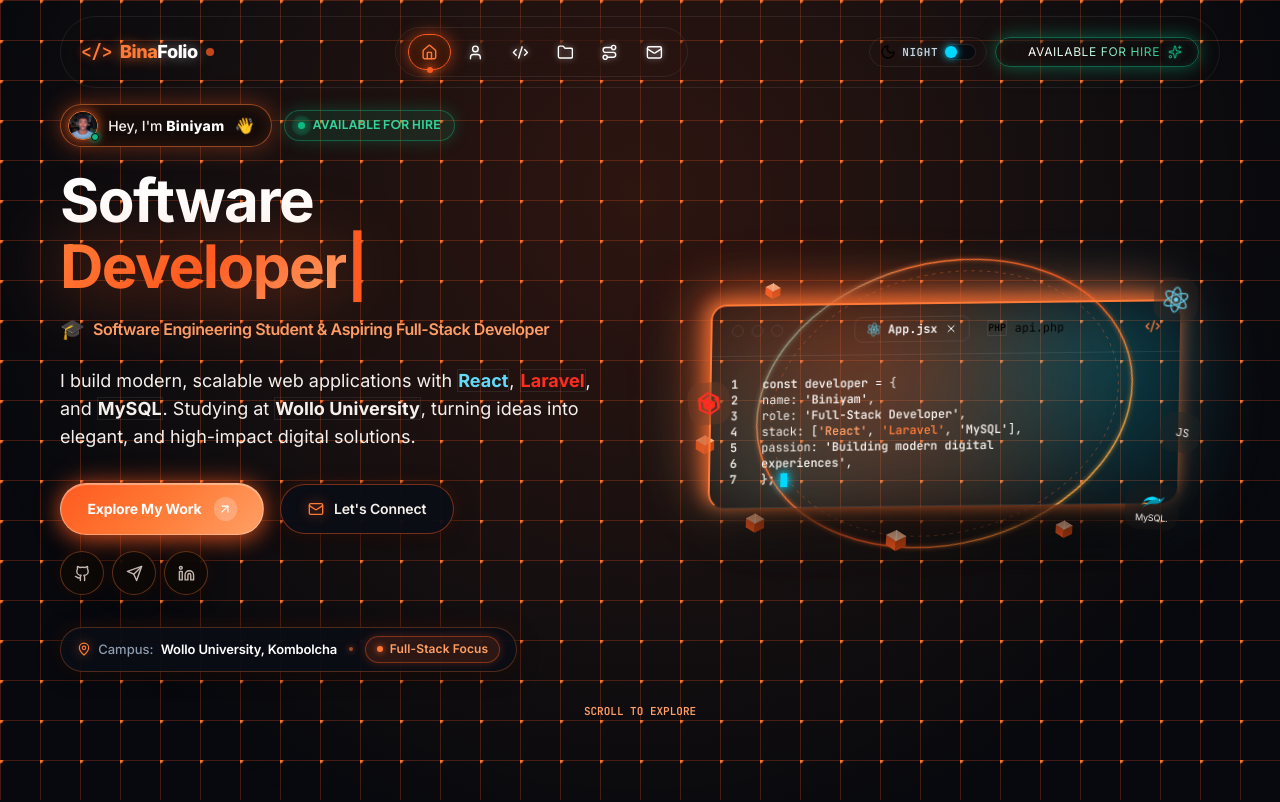
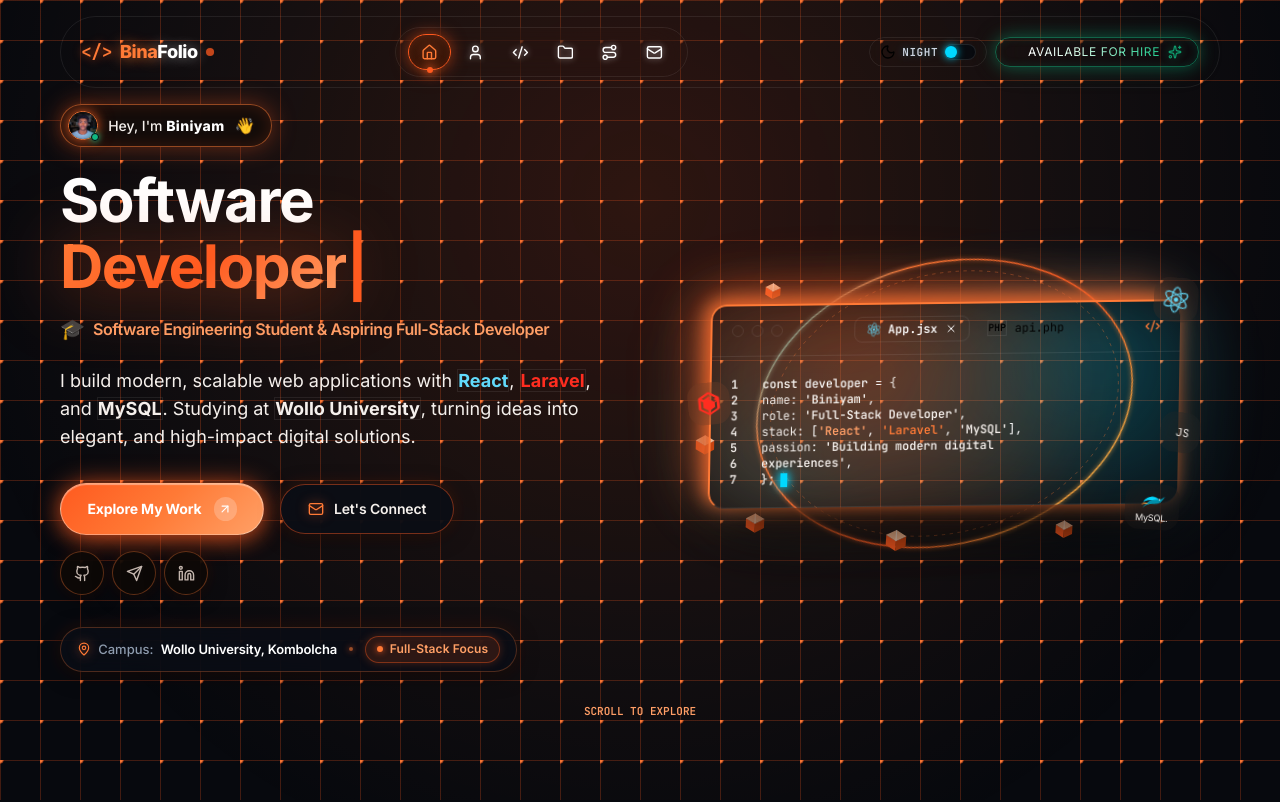
Before and after one commit to biniyam-rgb/Binafolio, a React (Vite) app: page / in a window 1280 px wide. Shown: the top 802 px of the page. Built offline with nearby package versions, Linux system fonts and the light colour scheme.

Commit message:
changing ready for  to avaliable

```diff
--- a/src/components/Hero.jsx
+++ b/src/components/Hero.jsx
@@ -113,7 +113,7 @@ export const Hero = ({
               ========================================================================= */}
           <div className="hero-col-left flex flex-col items-start text-left z-20">
 
-            {/* 1. Luminous badge with Biniyam's avatar photo icon & Available for Hire status */}
+            {/* 1. Luminous badge with Biniyam's avatar photo icon */}
             <motion.div
               initial={{ opacity: 0, y: 15 }}
               animate={{ opacity: 1, y: 0 }}
@@ -140,19 +140,6 @@ export const Hero = ({
                 <span>Hey, I'm <strong className="font-extrabold text-white tracking-wide drop-shadow-[0_0_10px_rgba(255,255,255,0.4)]">Biniyam</strong></span>
                 <span className="text-base select-none inline-block animate-wave origin-[70%_70%]">👋</span>
               </div>
-
-              {/* Luminous Green "Available for Hire" Badge */}
-              <a
-                href="#contact"
-                className="hero-available-badge"
-                title="Available for Hire — Let's connect!"
-              >
-                <span className="hero-available-pulse">
-                  <span className="hero-available-ping" />
-                  <span className="hero-available-core" />
-                </span>
-                <span>Available for Hire</span>
-              </a>
             </motion.div>
 
             {/* 2. Headline: Software \n Developer| */}
```
